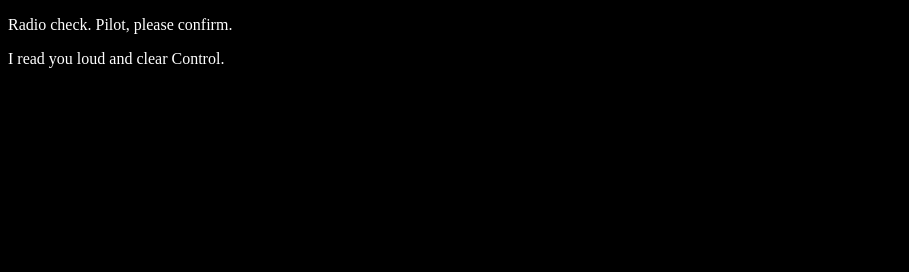
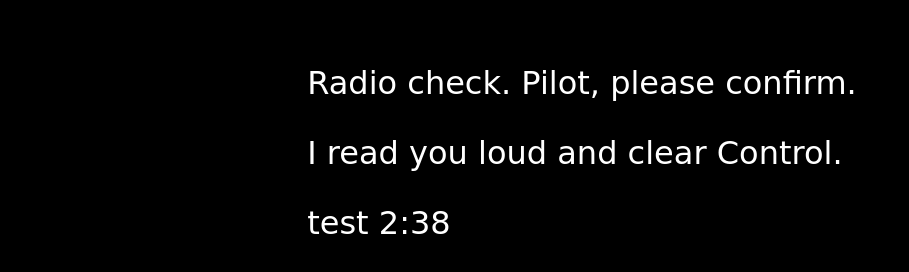
Before and after one commit to David-Emmert/communication.log-control, a plain HTML site: page index.html in a window 1280 px wide. Shown: the whole page, without its empty margins (0-909 px from the left). Drawn offline with Linux system fonts and the light colour scheme.

Commit message:
added line in index and changed css

```diff
--- a/index.html
+++ b/index.html
@@ -6,6 +6,7 @@
   <body>
     <p>Radio check. Pilot, please confirm.</p>
     <p>I read you loud and clear Control.</p>
+    <p>test 2:38</p>
     <!-- Your ongoing conversation here... -->
   </body>
 </html>
--- a/style.css
+++ b/style.css
@@ -1,4 +1,9 @@
 body {
   color: white;
   background-color: black;
+  font-family: "Sacramento", cursive;
+  font-size: 32px;
+  margin-top: 5%;
+  margin-left: 24%;
+  margin-right: 25%;
 }
```
